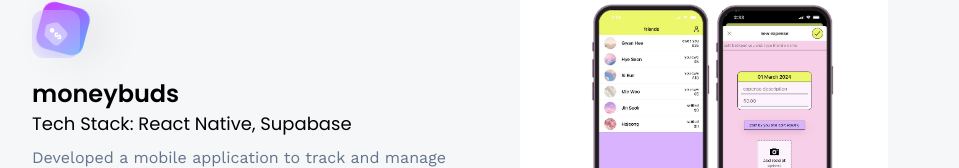
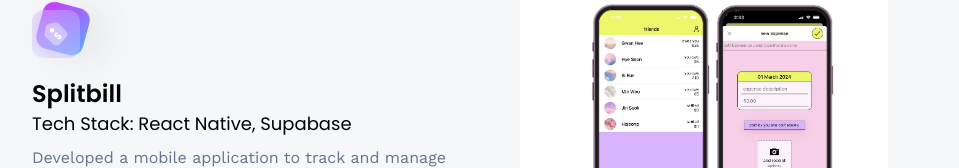
Before and after one commit to diniftryn/3d-portfolio, a React (Vite) app: page /projects in a window 1280 px wide. Shown: the part 1350-1518 px from the top of the page, without its empty margins (160-1119 px from the left). Built offline with nearby package versions, Linux system fonts and the light colour scheme; no server answers.

Commit message:
modify footer and contact styles, add into projects: focus, splitbill

```diff
--- a/src/assets/mockup/index.js
+++ b/src/assets/mockup/index.js
@@ -1,6 +1,6 @@
 import teslahsg from "./teslahsg.png";
 import focus from "./focus.png";
 import productivity from "./productivity.png";
-import moneybuds from "./moneybuds.png";
+import splitbill from "./splitbill.png";
 
-export { teslahsg, focus, productivity, moneybuds };
+export { teslahsg, focus, productivity, splitbill };
--- a/src/components/Footer.jsx
+++ b/src/components/Footer.jsx
@@ -1,4 +1,3 @@
-import React from "react";
 import { Link } from "react-router-dom";
 import { socialLinks } from "../constants";
 
@@ -12,7 +11,7 @@
 
         <div className="flex gap-3 justify-center items-center">
           {socialLinks.map(link => (
-            <Link key={link.name} to={link.link} target="_blank">
+            <Link key={link.name} to={link.link} target={link.name === "Contact" ? "" : "_blank"}>
               <img src={link.iconUrl} alt={link.name} className="w-6 h-6 object-contain" />
             </Link>
           ))}
--- a/src/constants/index.js
+++ b/src/constants/index.js
@@ -1,6 +1,6 @@
 import { meta, shopify, starbucks, tesla } from "../assets/images";
 import { car, contact, css, express, git, github, html, javascript, linkedin, mongodb, postgresql, mysql, nodejs, pricewise, react, bootstrap, tailwindcss, threads, postman, xampp, motion, mui, nextjs, typescript } from "../assets/icons";
-import { teslahsg, focus, productivity, moneybuds } from "../assets/mockup";
+import { teslahsg, focus, productivity, splitbill } from "../assets/mockup";
 
 export const skills = [
   {
@@ -209,12 +209,12 @@
   {
     iconUrl: pricewise,
     theme: "btn-back-pink",
-    name: "moneybuds",
+    name: "Splitbill",
     tech: "React Native, Supabase",
     description: "Developed a mobile application to track and manage shared expenses.",
     functionality: "Authentication, Accessing Contacts, Gallery and Camera, CRUD for friends, groups and expenses.",
     link: "https://github.com/diniftryn/splitbill",
-    mockup: moneybuds
+    mockup: splitbill
   }
   // {
   //   iconUrl: pricewise,
--- a/src/pages/Contact.jsx
+++ b/src/pages/Contact.jsx
@@ -72,7 +72,7 @@
   };
 
   return (
-    <section className="relative flex lg:flex-row flex-col max-container h-[100vh]">
+    <section className="relative flex lg:flex-row flex-col max-container ">
       {alert.show && <Alert {...alert} />}
 
       <div className="flex-1 min-w-[50%] flex flex-col">
```
Also changed, not shown: src/assets/mockup/splitbill.png (renamed from src/assets/mockup/moneybuds.png).
